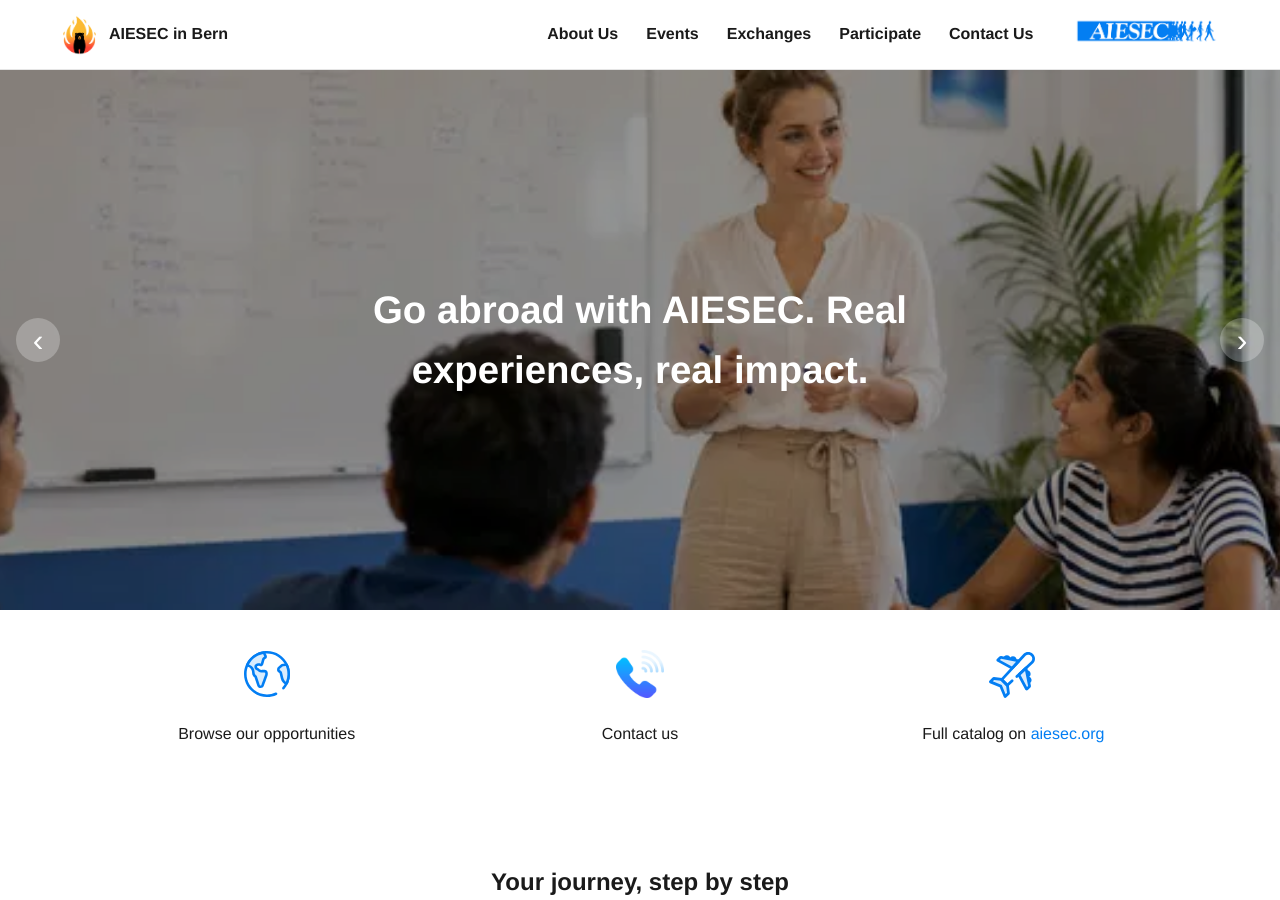
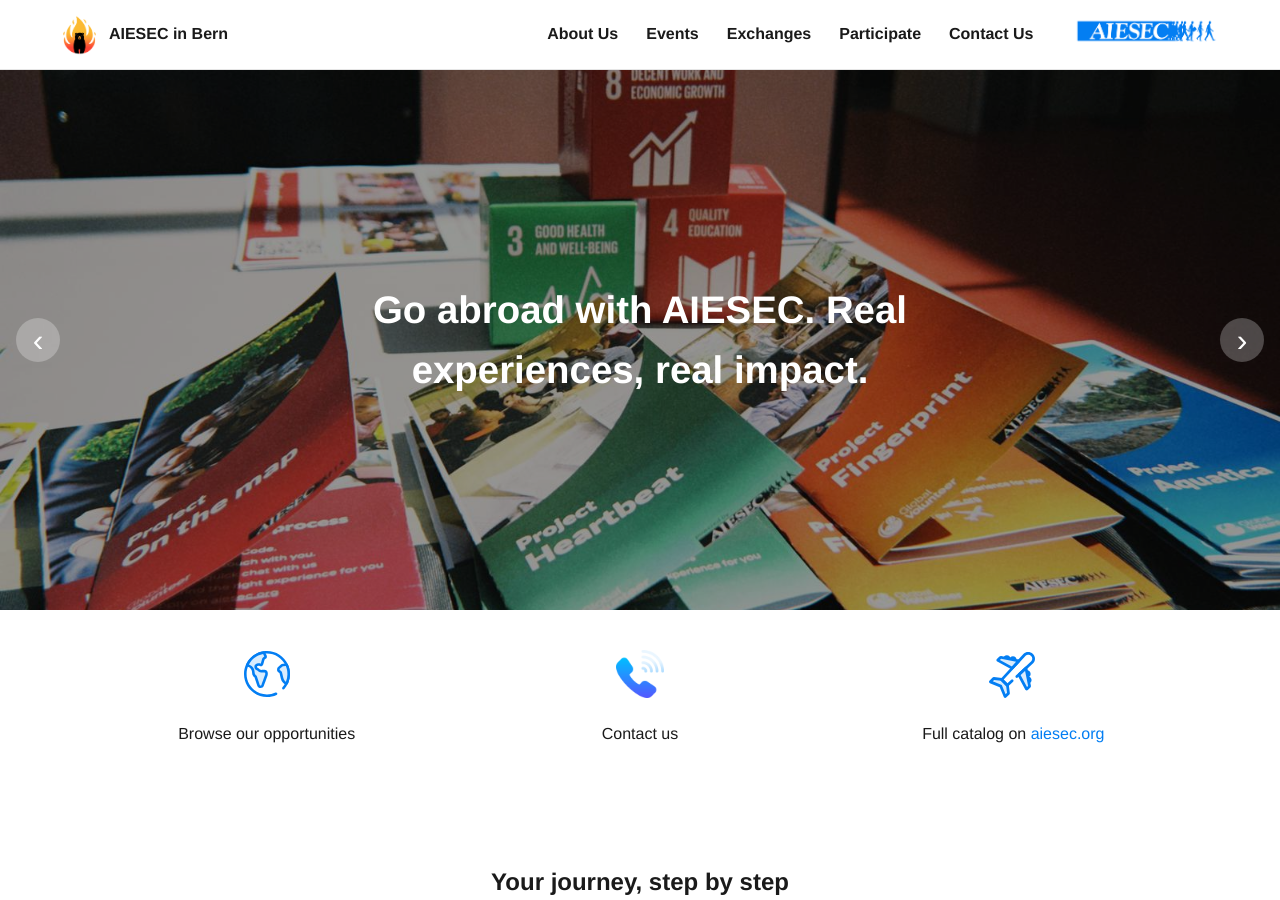
Before and after one commit to MiniGareth/aiesec-bern, a Jekyll site: the page built from exchanges/index.html, in a window 1280 px wide and 900 px high. Built offline with Jekyll 4.4.1, drawn with Linux system fonts in a browser that asks for light colours.

Commit message:
Refactored and updated images

```diff
--- a/_config.yml
+++ b/_config.yml
@@ -23,6 +23,12 @@
 
 # PLACEHOLDER office address
 office_address: "Schanzenstrasse 1, 3012 Bern, Switzerland"
+
+# Image variables
+conference_hero_img: "/assets/images/kick-off-0.jpeg"
+membership_hero_img: "/assets/images/post-kick-off-trip.png"
+partnership_hero_img: "/assets/images/redbull-sdgs.JPG"
+exchange_hero_img: "/assets/images/ogx flyers.JPG"
 
 future: true
 
--- a/exchanges/index.html
+++ b/exchanges/index.html
@@ -7,7 +7,7 @@
 
 <section class="hero-carousel exchanges-hero" id="exchangesHeroCarousel">
   <!-- PLACEHOLDER hero images -->
-  <div class="hero-slide active" style="background-image:url('{{ '/assets/images/global-teacher-1.webp' | relative_url }}');">
+  <div class="hero-slide active" style="background-image:url('{{ site.exchange_hero_img | relative_url }}');">
     <h1>Go abroad with AIESEC. Real experiences, real impact.</h1>
   </div>
   <div class="hero-slide" style="background-image:url('{{ '/assets/images/sdgs.jpg' | relative_url }}');">
--- a/participate/become-a-member.html
+++ b/participate/become-a-member.html
@@ -4,7 +4,7 @@
 description: "Join AIESEC in Bern and pick the department that matches your interests."
 permalink: /participate/become-a-member/
 ---
-<section class="hero-image become-member-hero" style="background-image:url('{{ '/assets/images/office-door.png' | relative_url }}');">
+<section class="hero-image become-member-hero" style="background-image:url('{{ site.membership_hero_img | relative_url }}');">
   <h1>Become a member</h1>
 </section>
 
--- a/participate/become-a-partner.html
+++ b/participate/become-a-partner.html
@@ -4,7 +4,7 @@
 description: "Partner with AIESEC in Bern to support youth leadership and global exchange."
 permalink: /participate/become-a-partner/
 ---
-<section class="hero-image" style="background-image:url('{{ '/assets/images/partner-hero-placeholder.jpg' | relative_url }}');">
+<section class="hero-image" style="background-image:url('{{ site.partnership_hero_img | relative_url }}');">
   <h1>Become a partner</h1>
 
 </section>
--- a/participate/conferences.html
+++ b/participate/conferences.html
@@ -4,7 +4,7 @@
 description: "Learn about AIESEC in Bern's conferences and events for members."
 permalink: /participate/conferences/
 ---
-<section class="hero-image" style="background-image:url('{{ '/assets/images/kick-off-0.jpeg' | relative_url }}');">
+<section class="hero-image" style="background-image:url('{{ site.conference_hero_img | relative_url }}');">
   <h1>Conferences</h1>
 </section>
 
--- a/participate/index.html
+++ b/participate/index.html
@@ -8,15 +8,15 @@
   <h1>Participate</h1>
   <div class="participate-grid">
     <a class="participate-cell" href="{{ '/participate/become-a-member/' | relative_url }}">
-      <img src="{{ '/assets/images/participate-member-placeholder.jpg' | relative_url }}" alt="Become a member">
+      <img src="{{ site.membership_hero_img | relative_url }}" alt="Become a member">
       <h3>Become a member</h3>
     </a>
     <a class="participate-cell" href="{{ '/participate/conferences/' | relative_url }}">
-      <img src="{{ '/assets/images/participate-conference-placeholder.jpg' | relative_url }}" alt="Conferences">
+      <img src="{{ site.conference_hero_img | relative_url }}" alt="Conferences">
       <h3>Conferences</h3>
     </a>
     <a class="participate-cell" href="{{ '/participate/become-a-partner/' | relative_url }}">
-      <img src="{{ '/assets/images/participate-partner-placeholder.jpg' | relative_url }}" alt="Become a partner">
+      <img src="{{ site.partnership_hero_img | relative_url }}" alt="Become a partner">
       <h3>Become a partner</h3>
     </a>
   </div>
```
Also changed, not shown: assets/images/go-abroad-with-aiesec-board.JPG (added), assets/images/ogx flyers.JPG (added), assets/images/redbull-sdgs.JPG (added).
